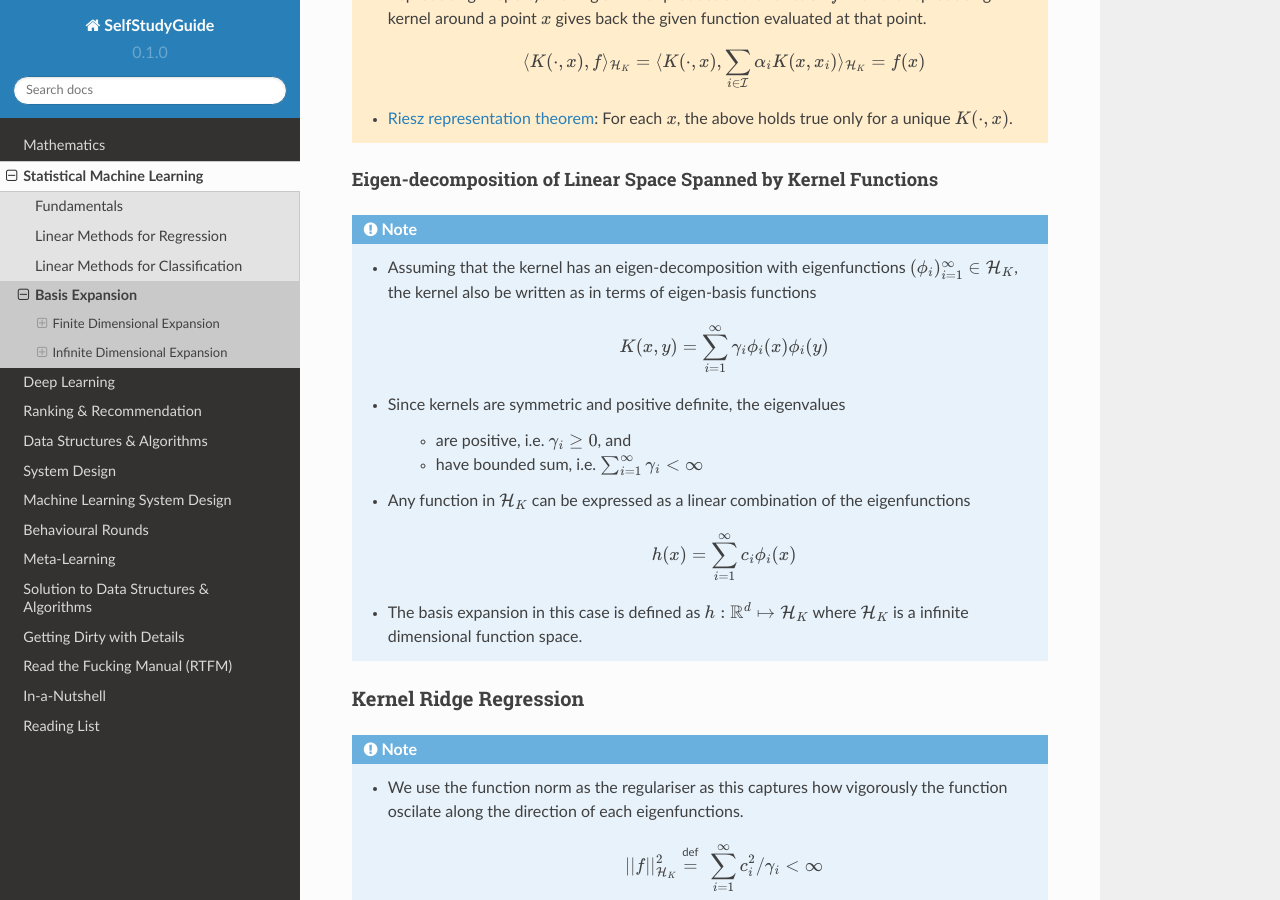
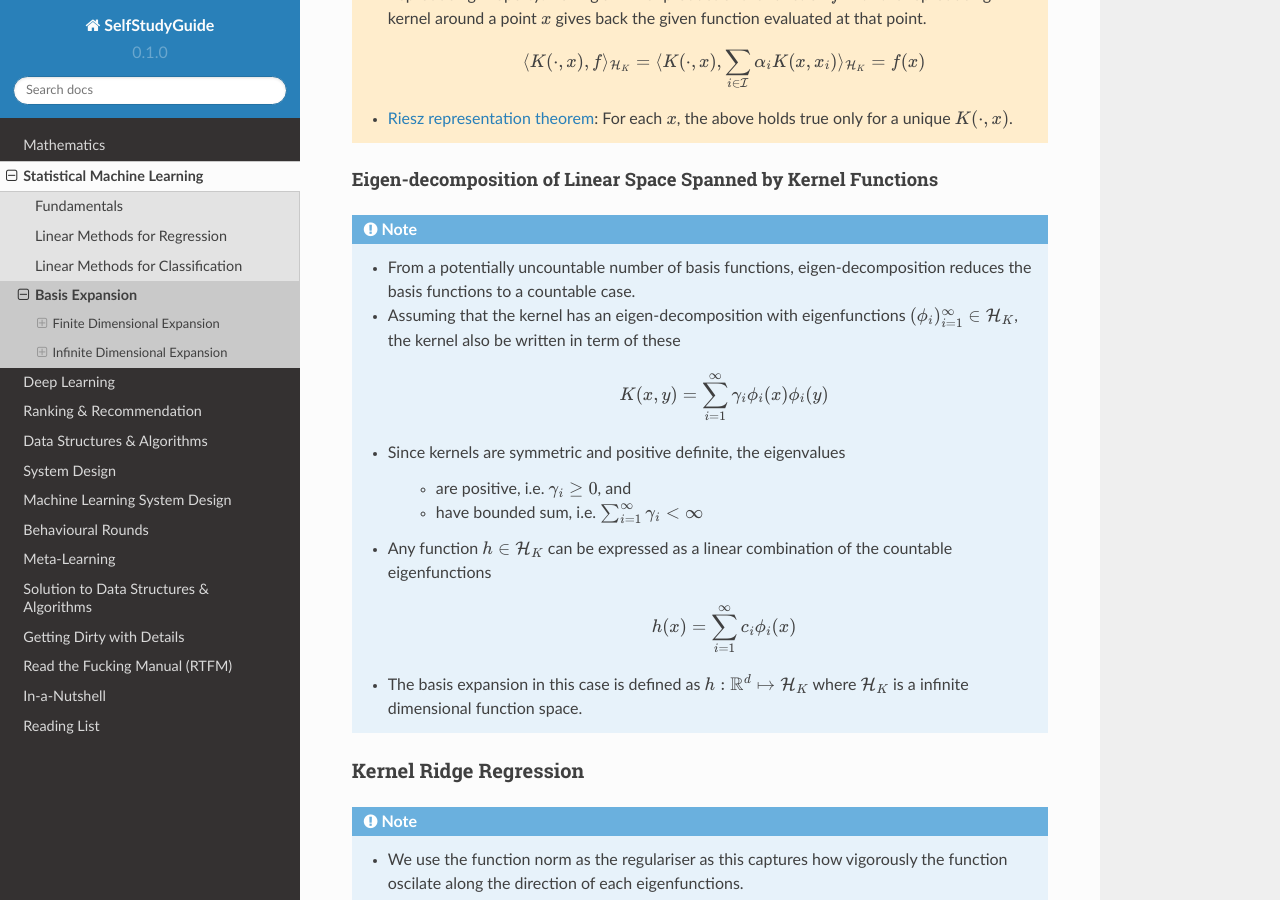
Before and after one commit to uselesstechjunks/leetcode, a Sphinx documentation site: the page built from docs/source/ml/basisexp.rst, in a window 1280 px wide and 900 px high, scrolled down 7185 px. Built offline with Sphinx 7.4.7 and the Read the Docs theme 2.0.0, drawn with Linux system fonts in a browser that asks for light colours.

Commit message:
Update basisexp.rst

```diff
--- a/docs/source/ml/basisexp.rst
+++ b/docs/source/ml/basisexp.rst
@@ -214,14 +214,15 @@ Reproducing Kernel Hilbert Space
 Eigen-decomposition of Linear Space Spanned by Kernel Functions
 ----------------------------------------------------------------------------------
 .. note::
-	* Assuming that the kernel has an eigen-decomposition with eigenfunctions :math:`(\phi_i)_{i=1}^\infty\in\mathcal{H}_K`, the kernel also be written as in terms of eigen-basis functions
+	* From a potentially uncountable number of basis functions, eigen-decomposition reduces the basis functions to a countable case.
+	* Assuming that the kernel has an eigen-decomposition with eigenfunctions :math:`(\phi_i)_{i=1}^\infty\in\mathcal{H}_K`, the kernel also be written in term of these
 
 		.. math:: K(x,y)=\sum_{i=1}^\infty \gamma_i\phi_i(x)\phi_i(y)
 	* Since kernels are symmetric and positive definite, the eigenvalues
 
 		* are positive, i.e. :math:`\gamma_i\ge 0`, and
 		* have bounded sum, i.e. :math:`\sum_{i=1}^\infty \gamma_i < \infty`
-	* Any function in :math:`\mathcal{H}_K` can be expressed as a linear combination of the eigenfunctions
+	* Any function :math:`h\in\mathcal{H}_K` can be expressed as a linear combination of the countable eigenfunctions
 
 		.. math:: h(x)=\sum_{i=1}^\infty c_i\phi_i(x)
 	* The basis expansion in this case is defined as :math:`h:\mathbb{R}^d\mapsto\mathcal{H}_K` where :math:`\mathcal{H}_K` is a infinite dimensional function space.
```
